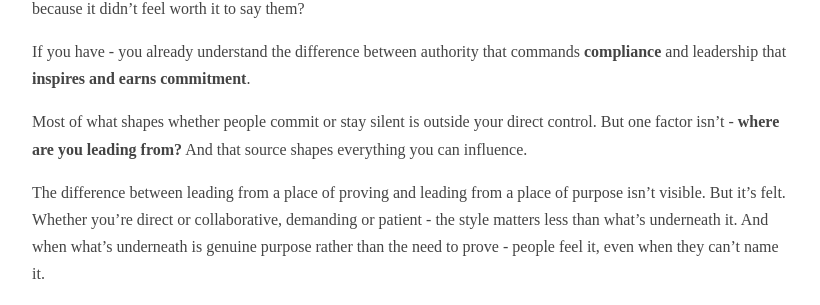
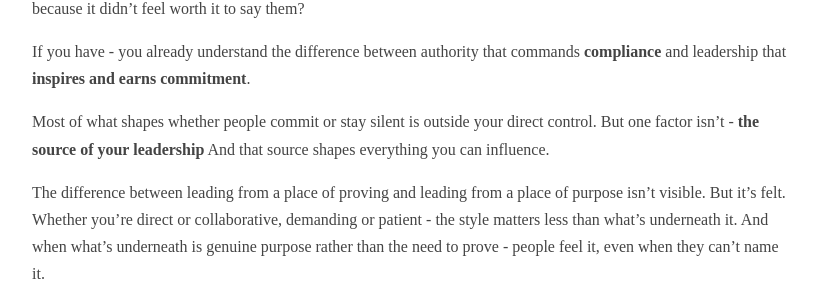
Before and after one commit to prabhamarkandan/prabhamarkandan.github.io, a Jekyll site: the page built from _posts/2026-05-30-the-six-stages-a-mirror-for-the-ambitious.md, in a window 1280 px wide and 900 px high, scrolled down 657 px. Shown: the part 147-452 px from the top of the window, without its empty margins (228-1048 px from the left). Built offline with Jekyll 4.4.1, drawn with Linux system fonts in a browser that asks for light colours.

Commit message:
Update 2026-05-30-the-six-stages-a-mirror-for-the-ambitious.md

```diff
--- a/_posts/2026-05-30-the-six-stages-a-mirror-for-the-ambitious.md
+++ b/_posts/2026-05-30-the-six-stages-a-mirror-for-the-ambitious.md
@@ -20,7 +20,7 @@ Whether the things that would have made it succeed were left unsaid - not becaus
 If you have - you already understand the difference between authority that commands **compliance** and leadership that **inspires and earns commitment**.
 
 Most of what shapes whether people commit or stay silent is outside your direct control.
-But one factor isn't - **where are you leading from?** And that source shapes everything you can influence.
+But one factor isn't - **the source of your leadership** And that source shapes everything you can influence.
 
 The difference between leading from a place of proving and leading from a place of purpose isn't visible. But it's felt.
 Whether you're direct or collaborative, demanding or patient - the style matters less than what's underneath it.
```
